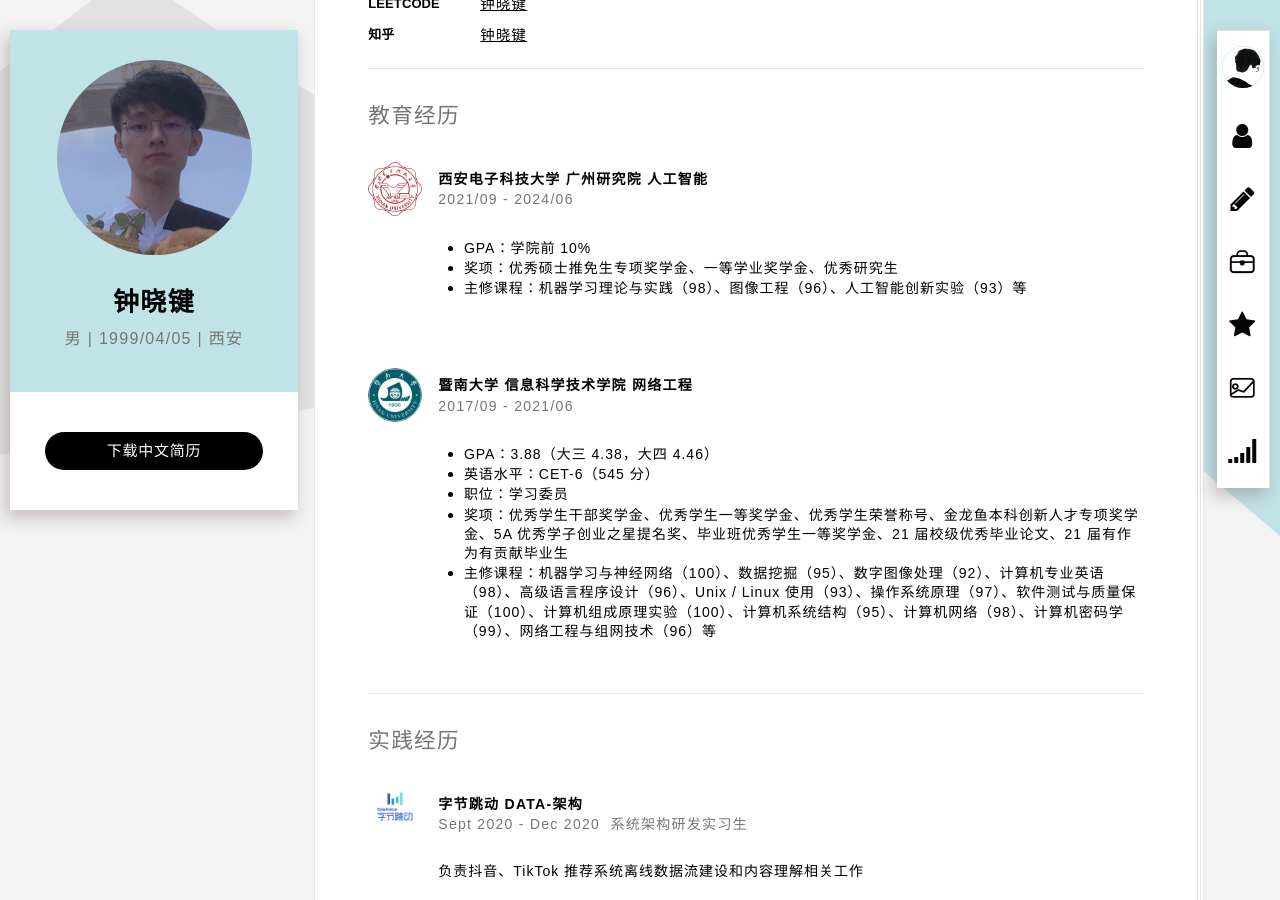
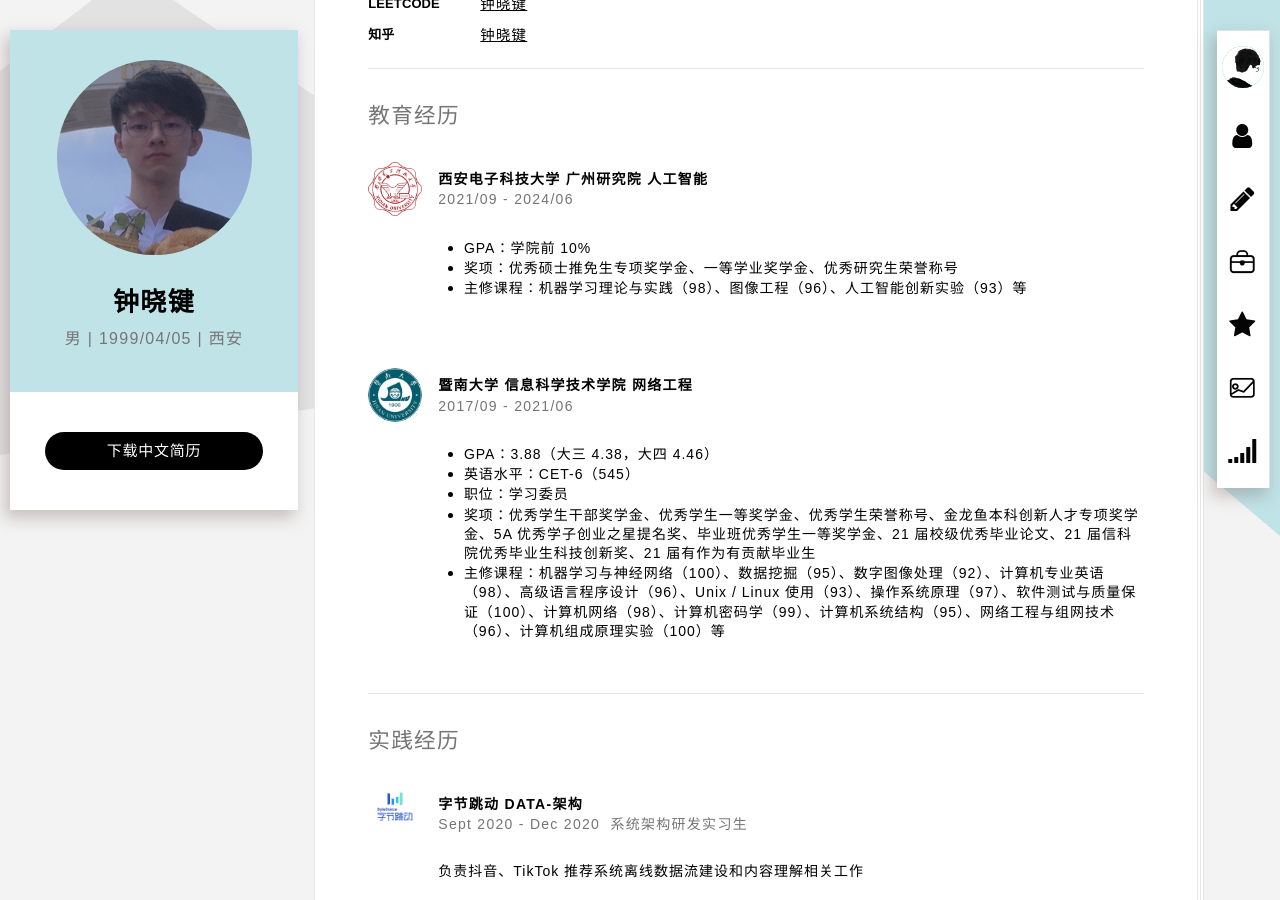
Before and after one commit to xiaojianzhong/xiaojianzhong.github.io, a Jekyll site: the page built from index.html, in a window 1280 px wide and 900 px high, scrolled down 288 px. Built offline with Jekyll 4.4.1, drawn with Linux system fonts in a browser that asks for light colours; some web fonts are replaced.

Commit message:
feat(platform-browser): add description

```diff
--- a/_config.yml
+++ b/_config.yml
@@ -30,10 +30,10 @@ educations:
     avatar: /styles/img/jnu.jpg
     descriptions:
       - GPA：3.88（大三 4.38，大四 4.46）
-      - 英语水平：CET-6（545 分）
+      - 英语水平：CET-6（545）
       - 职位：学习委员
-      - 奖项：优秀学生干部奖学金、优秀学生一等奖学金、优秀学生荣誉称号、金龙鱼本科创新人才专项奖学金、5A 优秀学子创业之星提名奖、毕业班优秀学生一等奖学金、21 届校级优秀毕业论文、21 届有作为有贡献毕业生
-      - 主修课程：机器学习与神经网络（100）、数据挖掘（95）、数字图像处理（92）、计算机专业英语（98）、高级语言程序设计（96）、Unix / Linux 使用（93）、操作系统原理（97）、软件测试与质量保证（100）、计算机组成原理实验（100）、计算机系统结构（95）、计算机网络（98）、计算机密码学（99）、网络工程与组网技术（96）等
+      - 奖项：优秀学生干部奖学金、优秀学生一等奖学金、优秀学生荣誉称号、金龙鱼本科创新人才专项奖学金、5A 优秀学子创业之星提名奖、毕业班优秀学生一等奖学金、21 届校级优秀毕业论文、21 届信科院优秀毕业生科技创新奖、21 届有作为有贡献毕业生
+      - 主修课程：机器学习与神经网络（100）、数据挖掘（95）、数字图像处理（92）、计算机专业英语（98）、高级语言程序设计（96）、Unix / Linux 使用（93）、操作系统原理（97）、软件测试与质量保证（100）、计算机网络（98）、计算机密码学（99）、计算机系统结构（95）、网络工程与组网技术（96）、计算机组成原理实验（100）等
   - faculty: 广州研究院
     major: 人工智能
     school: 西安电子科技大学
@@ -41,7 +41,7 @@ educations:
     avatar: /styles/img/xdu.jpg
     descriptions:
       - GPA：学院前 10%
-      - 奖项：优秀硕士推免生专项奖学金、一等学业奖学金、优秀研究生
+      - 奖项：优秀硕士推免生专项奖学金、一等学业奖学金、优秀研究生荣誉称号
       - 主修课程：机器学习理论与实践（98）、图像工程（96）、人工智能创新实验（93）等
 experiences:
   - avatar: /styles/img/experience/jinxing.png
```
